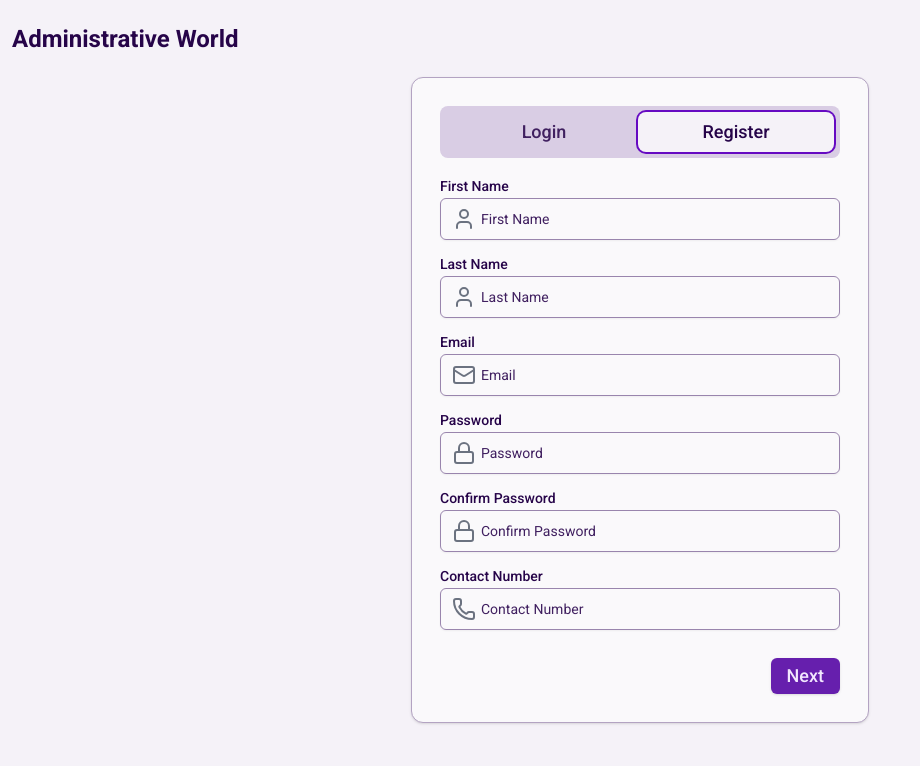
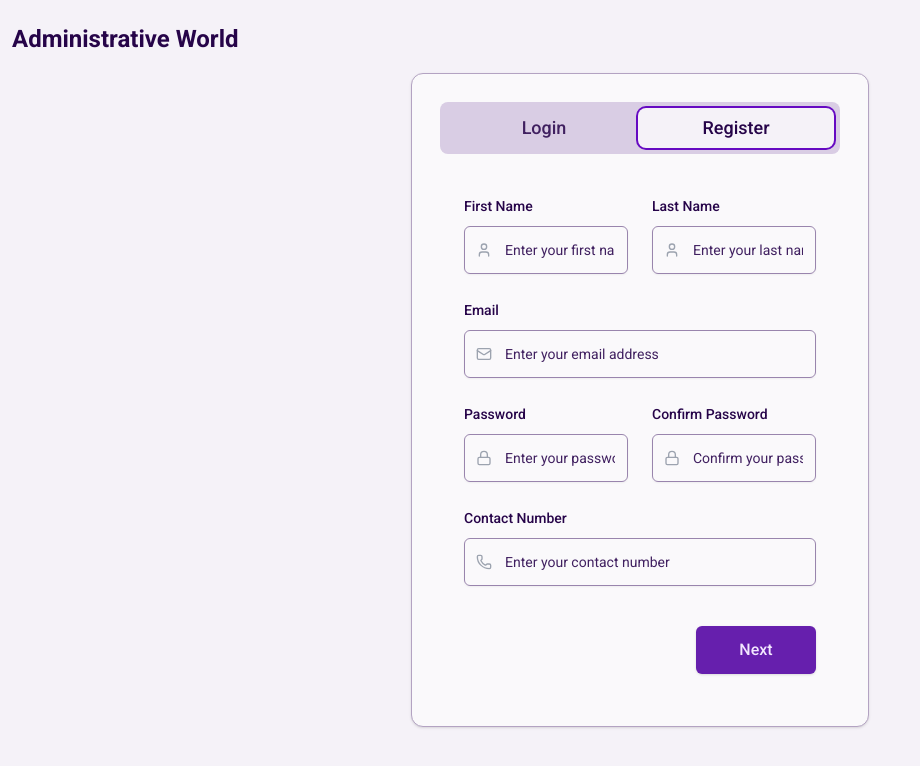
Before and after one commit to Administrativeworld/administrativeworld-frontend, a React (Vite) app: page /login in a window 1280 px wide. Both pictures are taken after a click on the tab "Register". Shown: the top 766 px of the page, without its empty margins (0-920 px from the left). Built offline with nearby package versions, Linux system fonts and the light colour scheme; no server answers.

Commit message:
oAuth (provider google) 23/5/2025

```diff
--- a/package.json
+++ b/package.json
@@ -1,7 +1,7 @@
 {
   "name": "administrative_world",
   "private": true,
-  "version": "1.4.0",
+  "version": "1.5.0",
   "type": "module",
   "scripts": {
     "dev": "vite",
--- a/src/components/Form/Login.jsx
+++ b/src/components/Form/Login.jsx
@@ -35,51 +35,117 @@ function Login() {
     dispatch(login({ email: loginCreds.email, password: loginCreds.password }));
   };
 
+  const googleAuthUrl = `${import.meta.env.VITE_BASE_URL}/auth/google`;
+
+  const handleGoogleLogin = () => {
+    window.location.href = googleAuthUrl;
+  };
+
+  const GoogleIcon = () => (
+    <svg
+      className="mr-2 h-5 w-5"
+      viewBox="0 0 24 24"
+      xmlns="http://www.w3.org/2000/svg"
+      fill="none"
+    >
+      <path
+        d="M21.805 10.023h-9.82v3.954h5.753a4.912 4.912 0 01-2.133 3.223v2.678h3.444c2.014-1.85 3.174-4.588 3.174-7.855 0-.65-.065-1.278-.32-1.999z"
+        fill="#4285F4"
+      />
+      <path
+        d="M11.985 21.94c2.885 0 5.308-.952 7.078-2.58l-3.444-2.678c-.95.636-2.166 1.03-3.633 1.03-2.79 0-5.156-1.886-6-4.424H2.42v2.783a10.063 10.063 0 009.565 5.87z"
+        fill="#34A853"
+      />
+      <path
+        d="M5.985 13.288a6.054 6.054 0 010-3.841V6.665H2.42a10.074 10.074 0 000 10.668l3.565-2.045z"
+        fill="#FBBC05"
+      />
+      <path
+        d="M11.985 5.256c1.565 0 2.965.538 4.07 1.595l3.05-3.05C17.284 2.22 14.88 1.22 11.985 1.22a10.065 10.065 0 00-9.565 5.445l3.565 2.784c.798-2.538 3.163-4.193 5.999-4.193z"
+        fill="#EA4335"
+      />
+    </svg>
+  );
+
   return (
-    <div className="h-full w-full">
-      <form className="flex flex-col gap-3" onSubmit={handleSubmit}>
-        <div>
-          <Label htmlFor="email" className="text-sm">Email</Label>
+    <div className="h-full w-full max-w-md mx-auto p-6">
+      <form className="flex flex-col gap-4" onSubmit={handleSubmit}>
+        <div className="space-y-2">
+          <Label htmlFor="email" className="text-sm font-medium">
+            Email
+          </Label>
           <div className="relative">
-            <Mail className="absolute left-3 top-1/2 transform -translate-y-1/2 text-gray-500" />
+            <Mail className="absolute left-3 top-1/2 transform -translate-y-1/2 text-gray-400 h-4 w-4" />
             <Input
-              className="pl-10 py-5"
+              className="pl-10 h-12"
               type="email"
               id="email"
-              placeholder="Email"
+              placeholder="Enter your email"
               value={loginCreds.email}
               onChange={(e) => setLoginCreds({ ...loginCreds, email: e.target.value })}
+              required
             />
           </div>
         </div>
-        <div>
-          <Label htmlFor="password" className="text-sm">Password</Label>
+
+        <div className="space-y-2">
+          <Label htmlFor="password" className="text-sm font-medium">
+            Password
+          </Label>
           <div className="relative">
-            <Lock className="absolute left-3 top-1/2 transform -translate-y-1/2 text-gray-500" />
+            <Lock className="absolute left-3 top-1/2 transform -translate-y-1/2 text-gray-400 h-4 w-4" />
             <Input
-              className="pl-10 py-5"
+              className="pl-10 h-12"
               type="password"
               id="password"
-              placeholder="Password"
+              placeholder="Enter your password"
               value={loginCreds.password}
               onChange={(e) => setLoginCreds({ ...loginCreds, password: e.target.value })}
+              required
             />
           </div>
         </div>
-        <div className="mt-4 flex justify-end">
+
+        {error && (
+          <div className="text-red-500 text-sm mt-2 p-2 bg-red-50 border border-red-200 rounded">
+            {error}
+          </div>
+        )}
+
+        <Button
+          type="submit"
+          className="w-full h-12 mt-6"
+          disabled={loading}
+        >
           {loading ? (
-            <Button disabled>
-              <span className="text-lg">Login</span>
+            <div className="flex items-center justify-center gap-2">
               <PrimarySpinner />
-            </Button>
+              <span>Signing in...</span>
+            </div>
           ) : (
-            <Button type="submit">
-              <span className="text-lg">Login</span>
-            </Button>
+            <span className="text-base">Sign In</span>
           )}
+        </Button>
+      </form>
+
+      <div className="relative my-6">
+        <div className="absolute inset-0 flex items-center">
+          <div className="w-full border-t border-gray-300"></div>
         </div>
-      </form>
-      {error && <p className="text-red-500">{error}</p>}
+        <div className="relative flex justify-center text-sm">
+          <span className="px-2 bg-white text-gray-500">Or continue with</span>
+        </div>
+      </div>
+
+      <Button
+        type="button"
+        variant="outline"
+        onClick={handleGoogleLogin}
+        className="w-full h-12 flex items-center justify-center gap-2 border-gray-300 hover:bg-gray-50 transition-colors"
+      >
+        <GoogleIcon />
+        Sign in with Google
+      </Button>
     </div>
   );
 }
--- a/src/components/Form/Register.jsx
+++ b/src/components/Form/Register.jsx
@@ -105,148 +105,144 @@ function Register() {
     }
   };
 
+  const FormField = ({ id, label, type, placeholder, icon: Icon, value, onChange, error }) => (
+    <div className="space-y-2">
+      <Label htmlFor={id} className="text-sm font-medium">
+        {label}
+      </Label>
+      <div className="relative">
+        <Icon className="absolute left-3 top-1/2 transform -translate-y-1/2 text-gray-400 h-4 w-4" />
+        <Input
+          className={`pl-10 h-12 ${error ? "border-red-500 focus:border-red-500 focus:ring-red-500" : ""}`}
+          type={type}
+          id={id}
+          placeholder={placeholder}
+          value={value}
+          onChange={onChange}
+        />
+      </div>
+      {error && (
+        <span className="text-xs text-red-500 block mt-1">
+          {error._errors[0]}
+        </span>
+      )}
+    </div>
+  );
+
   return (
-    <div className="h-full w-full">
+    <div className="h-full w-full max-w-4xl mx-auto p-4 sm:p-6">
       {otpInput ? (
         <OtpVerify />
       ) : (
         <>
-          <form className="flex flex-col gap-3" onSubmit={signupSubmit}>
-            <div>
-              <Label htmlFor="firstName" className="text-sm">First Name</Label>
-              <div className="relative">
-                <User className="absolute left-3 top-1/2 transform -translate-y-1/2 text-gray-500" />
-                <Input
-                  className={`pl-10 py-5 ${errors.firstName ? "border-red-500" : ""
-                    }`}
+          <form className="space-y-6" onSubmit={signupSubmit}>
+            {/* Name Fields - Horizontal on larger screens, vertical on mobile */}
+            <div className="grid grid-cols-1 md:grid-cols-2 gap-4 md:gap-6">
+              <FormField
+                id="firstName"
+                label="First Name"
                 type="text"
-                  id="firstName"
-                  placeholder="First Name"
+                placeholder="Enter your first name"
+                icon={User}
                 value={userCreds.firstName}
                 onChange={handleChange}
+                error={errors.firstName}
+              />
+              <FormField
+                id="lastName"
+                label="Last Name"
+                type="text"
+                placeholder="Enter your last name"
+                icon={User}
+                value={userCreds.lastName}
+                onChange={handleChange}
+                error={errors.lastName}
               />
             </div>
-              {errors.firstName && (
-                <span className="text-xs text-red-500">
-                  {errors.firstName._errors[0]}
-                </span>
-              )}
-            </div>
-            <div>
-              <Label htmlFor="lastName" className="text-sm">Last Name</Label>
-              <div className="relative">
-                <User className="absolute left-3 top-1/2 transform -translate-y-1/2 text-gray-500" />
-                <Input
-                  className={`pl-10 py-5 ${errors.lastName ? "border-red-500" : ""
-                    }`}
-                  type="text"
-                  id="lastName"
-                  placeholder="Last Name"
-                  value={userCreds.lastName}
+
+            {/* Email Field - Full width */}
+            <div className="grid grid-cols-1">
+              <FormField
+                id="email"
+                label="Email"
+                type="email"
+                placeholder="Enter your email address"
+                icon={Mail}
+                value={userCreds.email}
                 onChange={handleChange}
+                error={errors.email}
               />
             </div>
-              {errors.lastName && (
-                <span className="text-xs text-red-500">
-                  {errors.lastName._errors[0]}
-                </span>
-              )}
-            </div>
-            <div>
-              <Label htmlFor="email" className="text-sm">Email</Label>
-              <div className="relative">
-                <Mail className="absolute left-3 top-1/2 transform -translate-y-1/2 text-gray-500" />
-                <Input
-                  className={`pl-10 py-5 ${errors.email ? "border-red-500" : ""
-                    }`}
-                  type="email"
-                  id="email"
-                  placeholder="Email"
-                  value={userCreds.email}
+
+            {/* Password Fields - Horizontal on larger screens, vertical on mobile */}
+            <div className="grid grid-cols-1 md:grid-cols-2 gap-4 md:gap-6">
+              <FormField
+                id="password"
+                label="Password"
+                type="password"
+                placeholder="Enter your password"
+                icon={Lock}
+                value={userCreds.password}
                 onChange={handleChange}
+                error={errors.password}
+              />
+              <FormField
+                id="confirmPassword"
+                label="Confirm Password"
+                type="password"
+                placeholder="Confirm your password"
+                icon={Lock}
+                value={userCreds.confirmPassword}
+                onChange={handleChange}
+                error={errors.confirmPassword}
               />
             </div>
-              {errors.email && (
-                <span className="text-xs text-red-500">
-                  {errors.email._errors[0]}
-                </span>
-              )}
-            </div>
-            <div>
-              <Label htmlFor="password" className="text-sm">Password</Label>
-              <div className="relative">
-                <Lock className="absolute left-3 top-1/2 transform -translate-y-1/2 text-gray-500" />
-                <Input
-                  className={`pl-10 py-5 ${errors.password ? "border-red-500" : ""
-                    }`}
-                  type="password"
-                  id="password"
-                  placeholder="Password"
-                  value={userCreds.password}
+
+            {/* Contact Number - Full width */}
+            <div className="grid grid-cols-1">
+              <FormField
+                id="contactNumber"
+                label="Contact Number"
+                type="tel"
+                placeholder="Enter your contact number"
+                icon={Phone}
+                value={userCreds.contactNumber}
                 onChange={handleChange}
+                error={errors.contactNumber}
               />
             </div>
-              {errors.password && (
-                <span className="text-xs text-red-500">
-                  {errors.password._errors[0]}
-                </span>
+
+            {/* Global Error Messages */}
+            {error && (
+              <div className="text-red-500 text-sm p-3 bg-red-50 border border-red-200 rounded-md">
+                Error: {error}
+              </div>
             )}
+
+            {loading && (
+              <div className="text-blue-500 text-sm p-3 bg-blue-50 border border-blue-200 rounded-md">
+                Loading...
               </div>
-            <div>
-              <Label htmlFor="confirmPassword" className="text-sm">Confirm Password</Label>
-              <div className="relative">
-                <Lock className="absolute left-3 top-1/2 transform -translate-y-1/2 text-gray-500" />
-                <Input
-                  className={`pl-10 py-5 ${errors.confirmPassword ? "border-red-500" : ""
-                    }`}
-                  type="password"
-                  id="confirmPassword"
-                  placeholder="Confirm Password"
-                  value={userCreds.confirmPassword}
-                  onChange={handleChange}
-                />
+            )}
+
+            {/* Submit Button */}
+            <div className="flex justify-center md:justify-end pt-4">
+              <Button
+                type="submit"
+                className="w-full md:w-auto min-w-[120px] h-12"
+                disabled={loadingButton}
+              >
+                {loadingButton ? (
+                  <div className="flex items-center justify-center gap-2">
+                    <PrimarySpinner />
+                    <span>Sending OTP...</span>
                   </div>
-              {errors.confirmPassword && (
-                <span className="text-xs text-red-500">
-                  {errors.confirmPassword._errors[0]}
-                </span>
+                ) : (
+                  <span className="text-base">Next</span>
                 )}
-            </div>
-            <div>
-              <Label htmlFor="contactNumber" className="text-sm">Contact Number</Label>
-              <div className="relative">
-                <Phone className="absolute left-3 top-1/2 transform -translate-y-1/2 text-gray-500" />
-                <Input
-                  className={`pl-10 py-5 ${errors.contactNumber ? "border-red-500" : ""
-                    }`}
-                  type="tel"
-                  id="contactNumber"
-                  placeholder="Contact Number"
-                  value={userCreds.contactNumber}
-                  onChange={handleChange}
-                />
-              </div>
-              {errors.contactNumber && (
-                <span className="text-xs text-red-500">
-                  {errors.contactNumber._errors[0]}
-                </span>
-              )}
-            </div>
-            <div className="mt-4 flex justify-end">
-              {loadingButton ? (
-                <Button disabled>
-                  <span className="text-lg">Next</span>
-                  <PrimarySpinner />
               </Button>
-              ) : (
-                <Button type="submit">
-                  <span className="text-lg">Next</span>
-                </Button>
-              )}
             </div>
           </form>
-          {loading && <p>Loading...</p>}
-          {error && <p className="text-red-500">Error: {error}</p>}
         </>
       )}
     </div>
```
Lines whose indentation alone changed are shown as unchanged.
